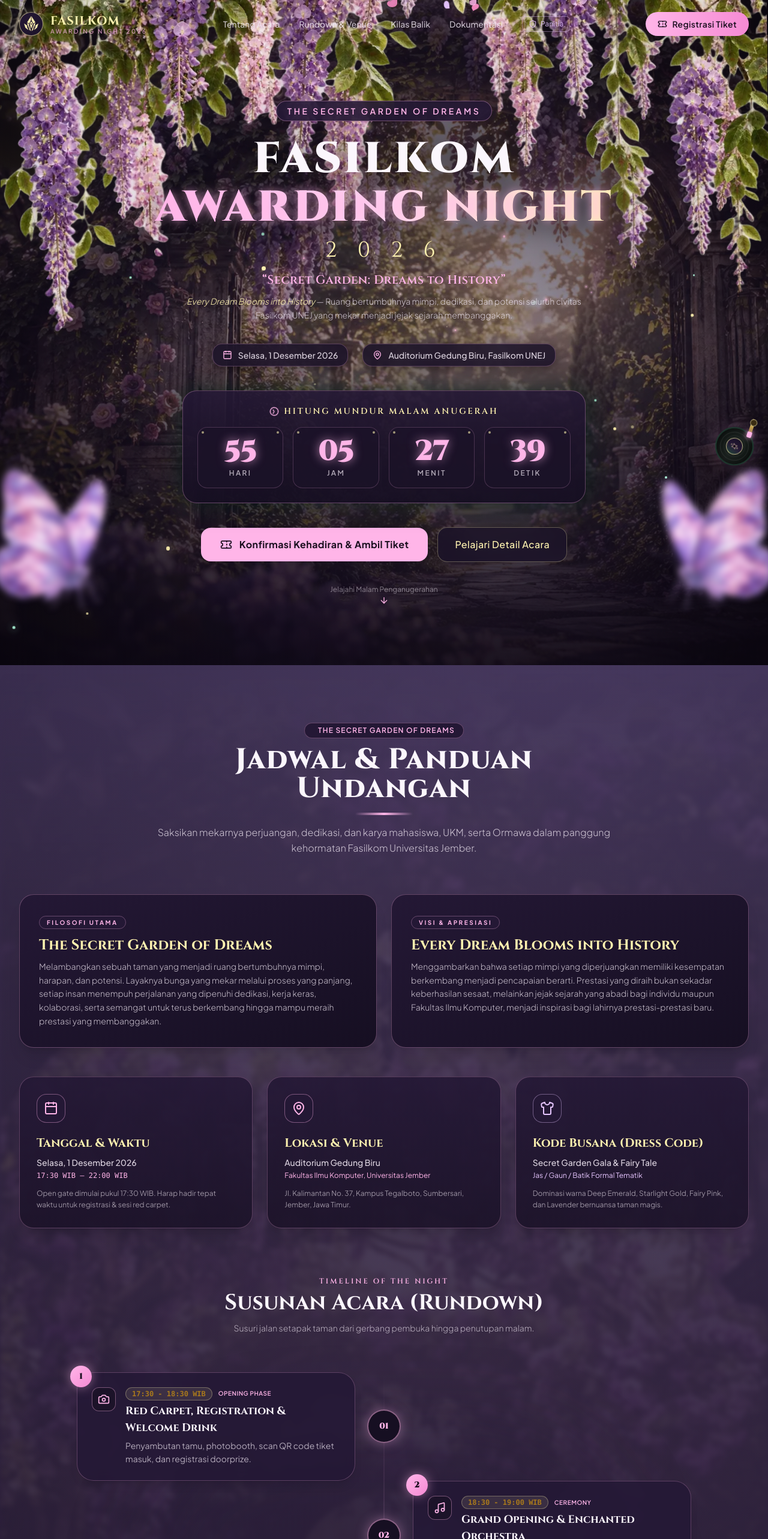
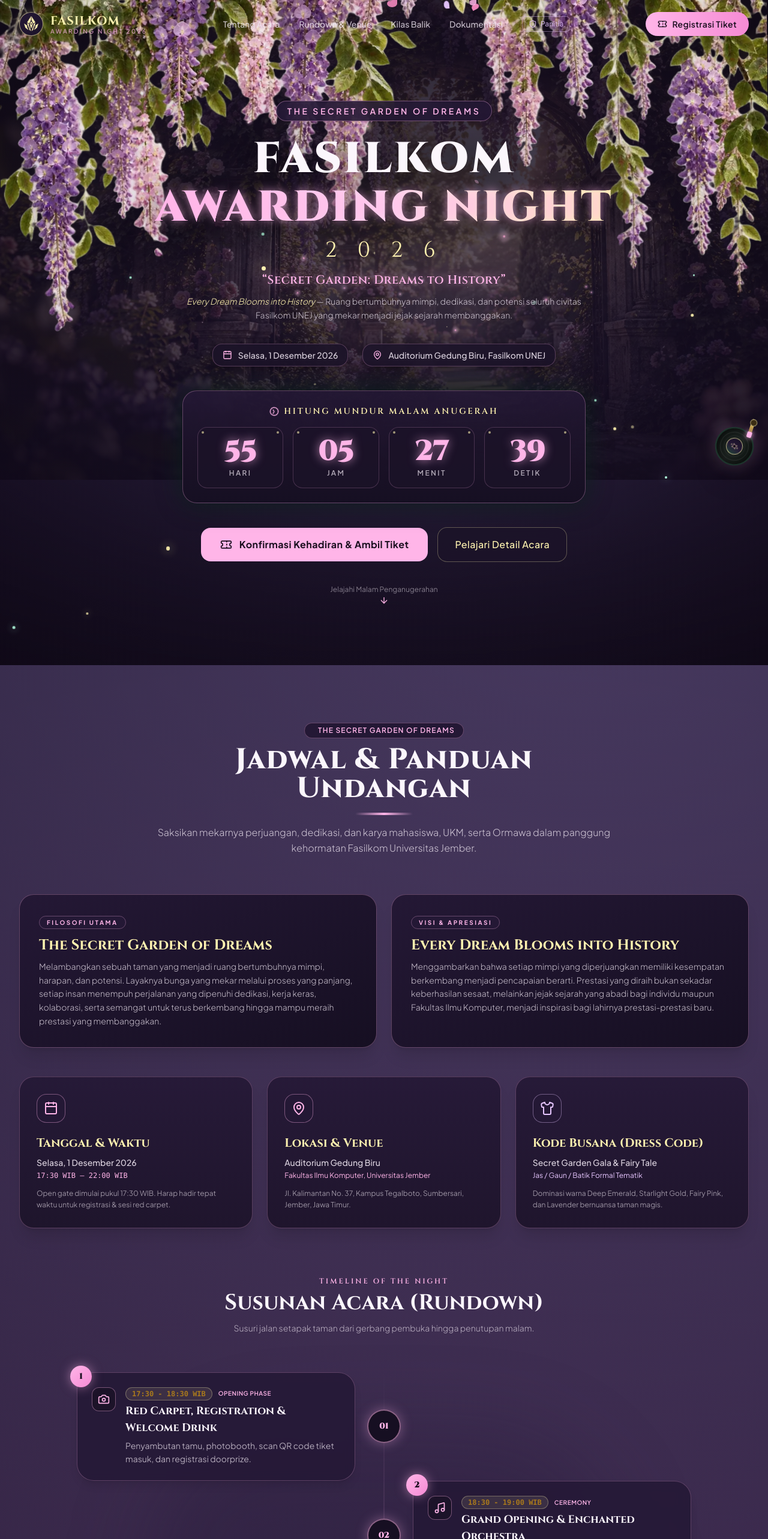
Before and after one commit to felixcvn/web-regist-awarding, a Next.js app: page / in a window 1280 px wide. Shown: the top 2566 px of the page at 60% size. Built offline with nearby package versions, Linux system fonts and the light colour scheme.

Commit message:
feat: add GlobalGardenBackdrop component and update visuals in Home, EventDetails, Gallery, Hero, PastInsights, RegistrationForm, and db modules

```diff
--- a/src/app/page.tsx
+++ b/src/app/page.tsx
@@ -6,10 +6,13 @@
 import RegistrationForm from '@/components/RegistrationForm';
 import Footer from '@/components/Footer';
 import Enchanted3DCanvas from '@/components/Enchanted3DCanvas';
+import GlobalGardenBackdrop from '@/components/GlobalGardenBackdrop';
 
 export default function Home() {
   return (
     <main className="min-h-screen bg-garden text-ink selection:bg-bloom-pink selection:text-on-accent overflow-x-hidden relative">
+      {/* Global garden backdrop: fixed gateway + vignette, behind everything */}
+      <GlobalGardenBackdrop />
       <Enchanted3DCanvas />
       <Navbar />
       <Hero />
--- a/src/components/EventDetails.tsx
+++ b/src/components/EventDetails.tsx
@@ -4,7 +4,6 @@
 import Image from 'next/image';
 import { Calendar, MapPin, Shirt, Award, Music, Camera } from 'lucide-react';
 import { StarlightGlow } from './StarlightGlow';
-import GardenArtwork, { GARDEN_IMAGES } from './GardenArtwork';
 import ScrollReveal from './ScrollReveal';
 
 export default function EventDetails() {
@@ -83,16 +82,6 @@
 
   return (
     <section id="tentang" className="relative py-24 px-4 sm:px-6 lg:px-8 bg-transparent text-ink overflow-hidden">
-
-      {/* Soft real garden backdrop with faded edges for a seamless transition */}
-      <GardenArtwork
-        src={GARDEN_IMAGES.scenePortrait}
-        objectFit="cover"
-        blur={4}
-        className="absolute inset-0 w-full h-full z-0 opacity-[0.14] [mask-image:linear-gradient(to_bottom,transparent,black_18%,black_82%,transparent)]"
-      />
-      <div className="absolute inset-0 z-0 bg-gradient-to-b from-transparent via-surface-base/40 to-transparent" />
-
       {/* Ambient background glows */}
       <StarlightGlow className="absolute top-1/2 left-1/2 -translate-x-1/2 -translate-y-1/2 w-[800px] h-[500px] bg-surface-card/30" />
 
--- a/src/components/Gallery.tsx
+++ b/src/components/Gallery.tsx
@@ -49,16 +49,15 @@
   return (
     <section id="galeri" className="relative py-24 px-4 sm:px-6 lg:px-8 bg-transparent text-ink overflow-hidden">
 
-      {/* Wide wisteria canopy (distinct from Hero) */}
-      <GardenArtwork
-        src={GARDEN_IMAGES.wisteriaB}
-        objectFit="cover"
-        interaction="swaySoft"
-        className="absolute -top-10 sm:-top-16 left-0 w-full h-40 sm:h-56 z-0 origin-top opacity-50 [mask-image:linear-gradient(to_bottom,black_55%,transparent)]"
-      />
-
       {/* Ambient Glow */}
       <StarlightGlow className="absolute top-1/2 left-1/2 -translate-x-1/2 -translate-y-1/2 w-[800px] h-[500px] bg-surface-card/30" />
+
+      {/* Small butterfly accent wandering near the title */}
+      <GardenArtwork
+        src={GARDEN_IMAGES.butterfly}
+        interaction="float"
+        className="absolute top-16 right-[12%] w-16 sm:w-24 z-0 opacity-70"
+      />
 
       <div className="max-w-7xl mx-auto relative z-10">
 
--- /dev/null
+++ b/src/components/GlobalGardenBackdrop.tsx
@@ -0,0 +1,20 @@
+'use client';
+
+import React from 'react';
+import GardenArtwork, { GARDEN_IMAGES } from './GardenArtwork';
+
+export default function GlobalGardenBackdrop() {
+  return (
+    <>
+      {/* Fixed gateway backdrop locked to the viewport, content scrolls over it */}
+      <GardenArtwork
+        src={GARDEN_IMAGES.gateway}
+        objectFit="cover"
+        priority
+        className="fixed inset-0 z-0 w-full h-full"
+      />
+      {/* Soft vignette scrim to keep content readable over the gateway photo */}
+      <div className="fixed inset-0 z-0 bg-gradient-to-b from-surface-base/60 via-surface-base/40 to-surface-base/80" />
+    </>
+  );
+}
--- a/src/components/Hero.tsx
+++ b/src/components/Hero.tsx
@@ -1,137 +1,36 @@
 'use client';
 
-import React, { useEffect, useRef, useState } from 'react';
+import React, { useRef } from 'react';
 import { Calendar, MapPin, Ticket, ArrowDown } from 'lucide-react';
 import Countdown from './Countdown';
 import GardenArtwork, { GARDEN_IMAGES } from './GardenArtwork';
 import Petals from './garden/Petals';
 import Card3D from './Card3D';
-import { usePrefersReducedMotion } from '@/lib/useGardenMotion';
 
 export default function Hero() {
   const sectionRef = useRef<HTMLElement | null>(null);
-  const [progress, setProgress] = useState(0);
-  const [introDone, setIntroDone] = useState(false);
-  const reduced = usePrefersReducedMotion();
-
-  // Opening sequence: the camera dollies forward, through the gate, into the garden (~2.5s).
-  useEffect(() => {
-    if (reduced) {
-      const id = requestAnimationFrame(() => {
-        setProgress(1);
-        setIntroDone(true);
-      });
-      return () => cancelAnimationFrame(id);
-    }
-    const duration = 2500;
-    const start = performance.now();
-    let raf = 0;
-
-    const step = (now: number) => {
-      const p = Math.min(1, (now - start) / duration);
-      const easeIn = p * p; // accelerate into the garden
-      setProgress(easeIn);
-      if (p < 1) {
-        raf = requestAnimationFrame(step);
-      } else {
-        setIntroDone(true);
-      }
-    };
-    raf = requestAnimationFrame(step);
-    return () => cancelAnimationFrame(raf);
-  }, [reduced]);
-
-  // Lock scrolling while the intro is on screen.
-  useEffect(() => {
-    if (introDone) return;
-    const prev = document.body.style.overflow;
-    document.body.style.overflow = 'hidden';
-    return () => {
-      document.body.style.overflow = prev;
-    };
-  }, [introDone]);
-
-  // Camera scale: 1 -> 2.2, straight forward.
-  const camScale = 1 + progress * 1.2;
 
   return (
-    <>
-      {/* Full-screen garden intro overlay — dolly into the wisteria gateway */}
-      {!introDone && (
-        <div
-          className="fixed inset-0 z-[90] overflow-hidden bg-[#140d1f] transition-opacity duration-700"
-          style={{ opacity: progress >= 1 ? 0 : 1 }}
-          aria-hidden="true"
-        >
-          {/* The gateway we walk through, scaling up as the camera moves forward */}
-          <div className="absolute inset-0 origin-center will-change-transform" style={{ transform: `scale(${camScale})` }}>
-            <GardenArtwork
-              src={GARDEN_IMAGES.gateway}
-              objectFit="cover"
-              priority
-              className="absolute inset-0 w-full h-full"
-            />
-          </div>
-
-          {/* Garden light blooming as we approach */}
-          <div className="absolute inset-0 bg-[radial-gradient(circle_at_50%_52%,rgba(255,181,232,0.25)_0%,transparent_45%)]" />
-
-          {/* Petals + fireflies ambience */}
-          <Petals className="absolute inset-0" count={22} fireflies={18} />
-
-          {/* Foreground vignette for depth */}
-          <div className="absolute inset-0 bg-[radial-gradient(circle_at_center,transparent_32%,rgba(12,6,18,0.9)_100%)]" />
-
-          <p className="absolute bottom-10 left-1/2 -translate-x-1/2 text-xs sm:text-sm tracking-[0.35em] uppercase text-bloom-pink/80 font-cinzel animate-pulse">
-            Entering the Secret Garden
-          </p>
-        </div>
-      )}
-
     <section
       ref={sectionRef}
-        className="relative min-h-screen pt-32 pb-24 px-4 sm:px-6 lg:px-8 flex flex-col justify-between overflow-hidden bg-vignette bg-film"
+      className="relative min-h-screen pt-32 pb-24 px-4 sm:px-6 lg:px-8 flex flex-col justify-between overflow-hidden"
     >
-        {/* 1. Real garden gateway backdrop (full-bleed) */}
-        <GardenArtwork
-          src={GARDEN_IMAGES.gateway}
-          objectFit="cover"
-          priority
-          className="absolute inset-0 w-full h-full z-0"
-        />
+      {/* Background vignette inside Hero for depth */}
+      <div className="absolute inset-0 bg-gradient-to-b from-[#140d1f]/70 via-[#1a1030]/45 to-[#140d1f]/90" />
+      <div className="absolute inset-0 bg-[radial-gradient(circle_at_50%_45%,transparent_25%,rgba(12,6,18,0.7)_100%)]" />
 
-        {/* Darkening scrim so content stays readable over the photo */}
-        <div className="absolute inset-0 z-0 bg-gradient-to-b from-[#140d1f]/70 via-[#1a1030]/45 to-[#140d1f]/90" />
-        <div className="absolute inset-0 z-0 bg-[radial-gradient(circle_at_50%_45%,transparent_25%,rgba(12,6,18,0.7)_100%)]" />
-
-        {/* 2. Hanging wisteria border across the top (full screen width) */}
+      {/* Hanging wisteria border across the top (full screen width) */}
       <GardenArtwork
         src={GARDEN_IMAGES.wisteriaBorder}
         interaction="swaySoft"
         className="absolute -top-20 sm:-top-28 left-0 w-full z-20 origin-top opacity-95"
       />
 
-        {/* 4. Foreground blurred blooms for immersive depth */}
-        <GardenArtwork
-          src={GARDEN_IMAGES.wisteriaC}
-          blur={6}
-          className="absolute -bottom-8 -left-10 w-40 sm:w-64 z-30 origin-bottom"
-        />
-        <GardenArtwork
-          src={GARDEN_IMAGES.wisteriaC}
-          blur={6}
-          className="absolute -bottom-8 -right-10 w-40 sm:w-64 z-30 origin-bottom scale-x-[-1]"
-        />
-
       {/* Petals + fireflies ambience in Hero */}
       <Petals className="absolute inset-0 z-10" count={14} fireflies={12} />
 
-        {/* 6. Content Container — reveals after the gate opens */}
-        <div
-          className={`relative z-40 max-w-4xl mx-auto text-center my-auto pt-6 sm:pt-10 transition-all duration-[1200ms] ease-out ${
-            introDone ? 'opacity-100 translate-y-0' : 'opacity-0 translate-y-8'
-          }`}
-        >
+        {/* Content Container */}
+        <div className="relative z-40 max-w-4xl mx-auto text-center my-auto pt-6 sm:pt-10">
 
         {/* Subtitle Badge */}
         <div className="inline-flex items-center gap-2.5 px-4.5 py-1.5 rounded-full bg-surface-card/85 border border-bloom-pink/35 text-bloom-pink text-xs sm:text-sm font-semibold tracking-[0.25em] uppercase mb-6 shadow-[0_0_25px_rgba(255, 181, 232,0.2)] backdrop-blur-md">
@@ -196,20 +95,14 @@
 </a>
         </div>
 
-      </div>
-
         {/* Scroll indicator */}
         <div className="relative z-40 text-center pt-8">
-        <a
-          href="#tentang"
-          className="inline-flex flex-col items-center gap-1.5 text-xs text-ink/50 hover:text-bloom-pink transition-colors"
-        >
+          <a href="#tentang" className="inline-flex flex-col items-center gap-1.5 text-xs text-ink/50 hover:text-bloom-pink transition-colors">
             <span>Jelajahi Malam Penganugerahan</span>
             <ArrowDown className="w-4 h-4 animate-bounce text-bloom-pink" />
           </a>
         </div>
-
+      </div>
     </section>
-    </>
   );
 }
--- a/src/components/PastInsights.tsx
+++ b/src/components/PastInsights.tsx
@@ -59,16 +59,16 @@
   return (
     <section id="insight" className="relative py-24 px-4 sm:px-6 lg:px-8 bg-transparent text-ink overflow-hidden">
 
-      {/* Wide wisteria canopy (distinct from Hero) */}
+      {/* Background ambient glow */}
+      <StarlightGlow className="absolute top-1/2 left-1/2 -translate-x-1/2 -translate-y-1/2 w-[700px] h-[700px] bg-gradient-to-tr from-surface-card/25 via-lavender/10 to-transparent" />
+
+      {/* WisteriaC hanging from the top for accent */}
       <GardenArtwork
-        src={GARDEN_IMAGES.wisteriaA}
+        src={GARDEN_IMAGES.wisteriaC}
         objectFit="cover"
         interaction="swaySoft"
-        className="absolute -top-10 sm:-top-16 left-0 w-full h-40 sm:h-56 z-0 origin-top opacity-50 [mask-image:linear-gradient(to_bottom,black_55%,transparent)]"
+        className="absolute -top-10 sm:-top-14 left-1/3 w-48 sm:w-64 z-0 origin-top opacity-40 blur-sm"
       />
-
-      {/* Background ambient glow */}
-      <StarlightGlow className="absolute top-1/2 left-1/2 -translate-x-1/2 -translate-y-1/2 w-[700px] h-[700px] bg-gradient-to-tr from-surface-card/25 via-lavender/10 to-transparent" />
 
       <div className="max-w-7xl mx-auto relative z-10">
 
--- a/src/components/RegistrationForm.tsx
+++ b/src/components/RegistrationForm.tsx
@@ -155,16 +155,19 @@
     }`;
 
   return (
-    <section id="registrasi" className="relative py-24 px-4 sm:px-6 lg:px-8 bg-vignette-soft text-ink overflow-hidden">
+    <section id="registrasi" className="relative py-24 px-4 sm:px-6 lg:px-8 bg-transparent text-ink overflow-hidden">
 
-      {/* Soft real garden backdrop */}
+      {/* WisteriaC rising from the bottom corners as a soft accent */}
       <GardenArtwork
         src={GARDEN_IMAGES.wisteriaC}
-        objectFit="cover"
-        blur={5}
-        className="absolute inset-0 w-full h-full z-0 opacity-[0.12]"
+        blur={4}
+        className="absolute -bottom-6 -left-10 w-40 sm:w-64 z-0 origin-bottom opacity-50"
       />
-      <div className="absolute inset-0 z-0 bg-gradient-to-b from-surface-base/65 via-surface-base/40 to-surface-base/85" />
+      <GardenArtwork
+        src={GARDEN_IMAGES.wisteriaC}
+        blur={4}
+        className="absolute -bottom-6 -right-10 w-40 sm:w-64 z-0 origin-bottom opacity-50 scale-x-[-1]"
+      />
 
       {/* Ambient Starlight Glows */}
       <StarlightGlow className="absolute top-1/2 left-1/2 -translate-x-1/2 -translate-y-1/2 w-[700px] h-[700px] bg-surface-card/30" />
--- a/src/lib/db.ts
+++ b/src/lib/db.ts
@@ -13,9 +13,9 @@
 const IS_PRODUCTION = process.env.NODE_ENV === 'production';
 const fallbackFilePath = path.join(process.cwd(), '.participants_data.json');
 
-// Fail fast: production cannot run without a database (no safe local persistence).
+// Lazy production guard: failure surfaces after runtime, not at module load.
 if (IS_PRODUCTION && !process.env.DATABASE_URL) {
-  throw new Error('[DB] DATABASE_URL is required in production.');
+  console.error('[DB] DATABASE_URL is not set in production.');
 }
 
 function loadFallbackData(): Participant[] {
```
Lines whose indentation alone changed are shown as unchanged.
